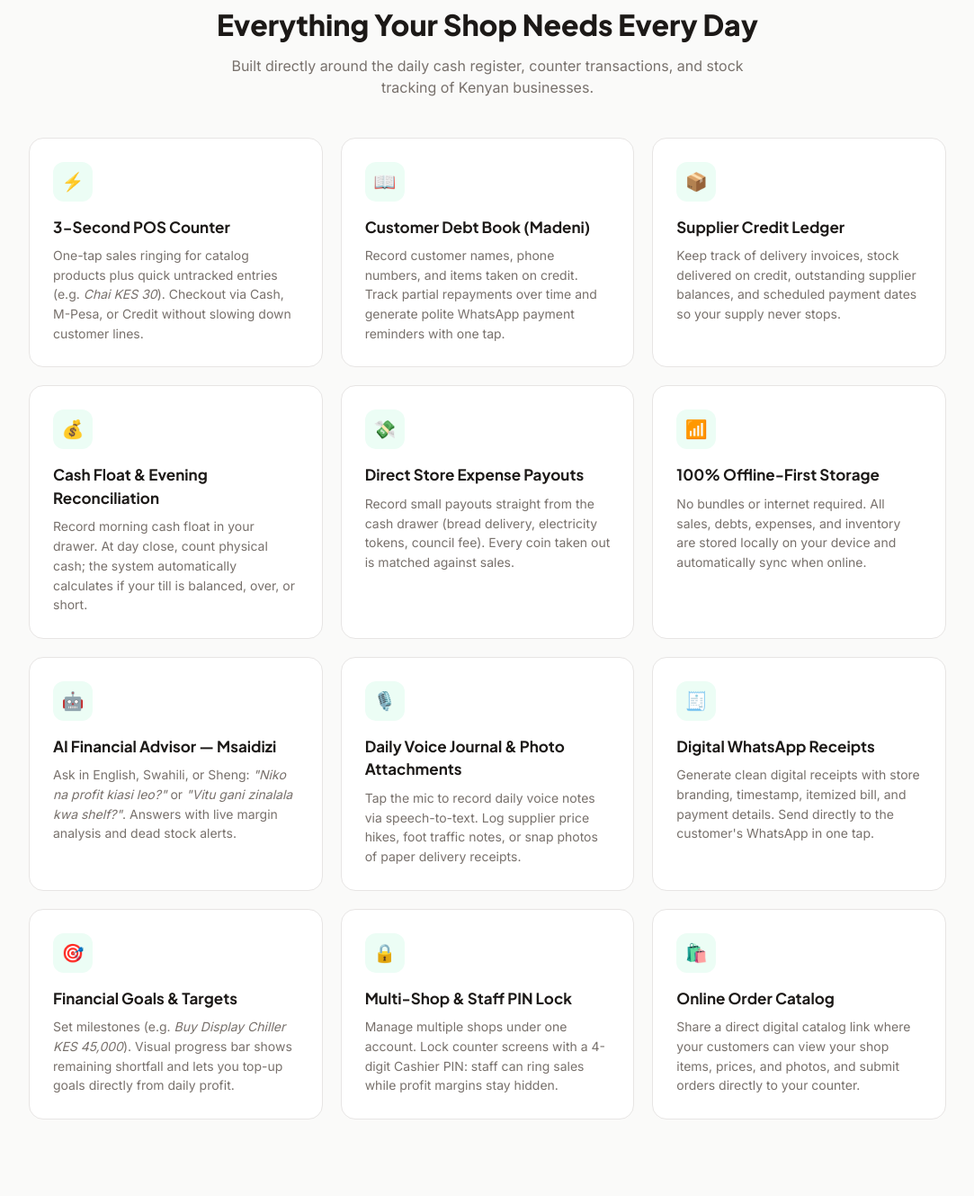
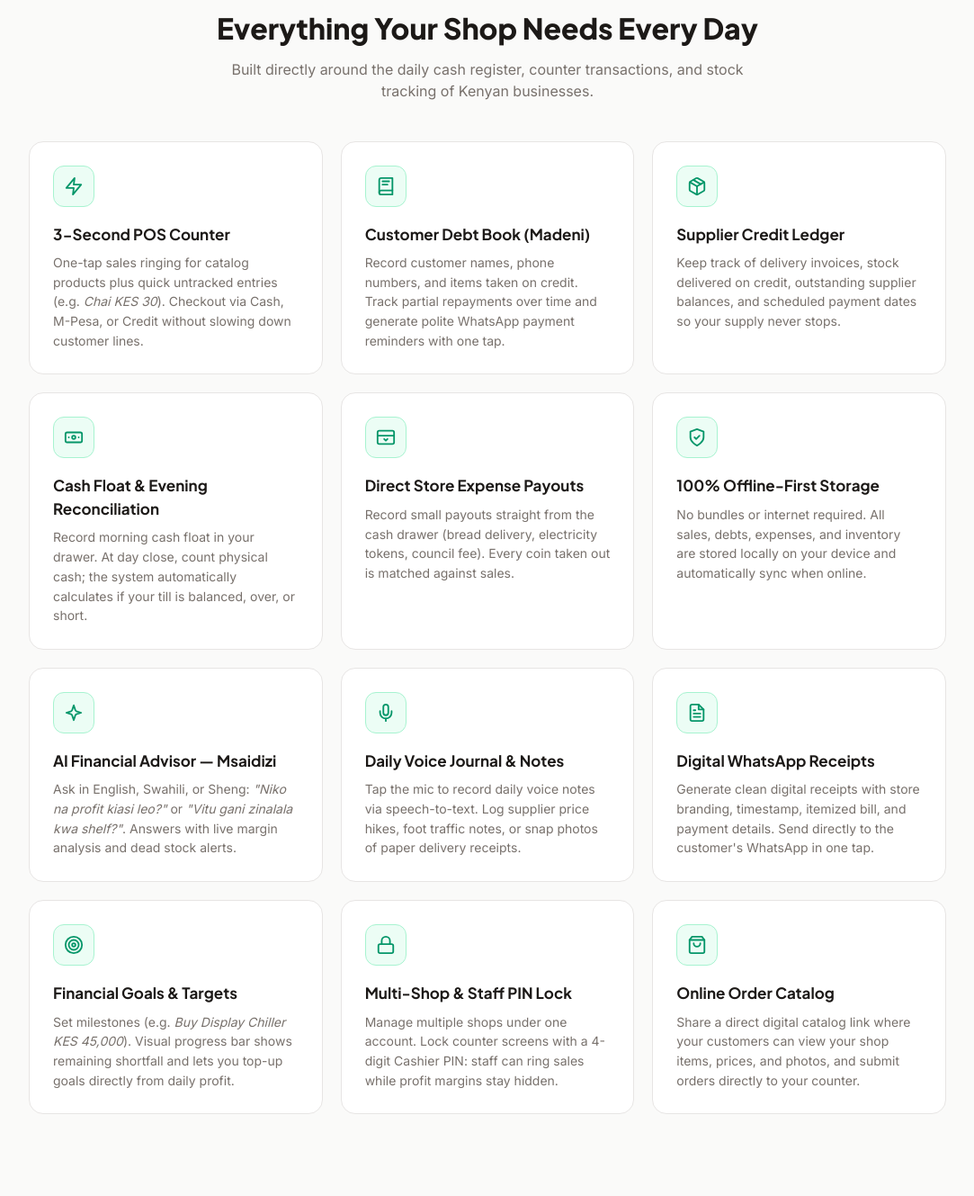
Before and after one commit to DUKE21-BYTE/PangaBiz, a plain HTML site: page index.html in a window 1280 px wide. Shown: the part 928-2257 px from the top of the page at 90% size, without its empty margins (98-1181 px from the left). Drawn offline with Linux system fonts and the light colour scheme; no server answers.

Commit message:
feat: replace emojis with clean svg icons, add official brand logo, and point web app links to signup

```diff
--- a/index.html
+++ b/index.html
@@ -46,9 +46,10 @@
             backdrop-filter: blur(12px);
             border-bottom: 1px solid var(--card-border);
         }
-        .nav-row { display: flex; align-items: center; justify-content: space-between; height: 64px; }
-        .logo-wrap { display: flex; align-items: center; gap: 10px; font-weight: 800; font-size: 20px; font-family: var(--heading-font); color: var(--text-main); text-decoration: none; }
-        .logo-badge { background: #059669; color: #fff; width: 34px; height: 34px; border-radius: 9px; display: flex; align-items: center; justify-content: center; font-weight: 800; font-size: 17px; }
+        .nav-row { display: flex; align-items: center; justify-content: space-between; height: 68px; }
+        .logo-wrap { display: flex; align-items: center; gap: 10px; font-weight: 800; font-size: 22px; font-family: var(--heading-font); color: var(--text-main); text-decoration: none; }
+        .logo-badge { background: #059669; color: #fff; width: 38px; height: 38px; border-radius: 11px; display: flex; align-items: center; justify-content: center; font-weight: 800; font-size: 20px; box-shadow: 0 2px 8px rgba(5, 150, 105, 0.25); }
+        .logo-text { font-weight: 800; letter-spacing: -0.03em; color: #111827; }
         .nav-links { display: flex; align-items: center; gap: 20px; }
         .nav-links a { color: var(--text-muted); text-decoration: none; font-size: 14px; font-weight: 600; transition: color .2s; }
         .nav-links a:hover { color: var(--brand-green); }
@@ -69,7 +70,7 @@
             border: 1px solid var(--card-border); padding: 16px 28px; font-size: 16px;
         }
         .btn-secondary:hover { background: #F5F5F4; }
-        .btn-sm { padding: 8px 16px; font-size: 13px; }
+        .btn-sm { padding: 9px 18px; font-size: 13px; }
 
         /* Hero */
         .hero { padding: 64px 0 44px; text-align: center; }
@@ -122,10 +123,10 @@
             border-radius: 16px; padding: 26px; transition: border-color .2s, transform .2s;
         }
         .feature-card:hover { border-color: var(--brand-green-border); transform: translateY(-2px); }
-        .feature-icon {
-            width: 44px; height: 44px; border-radius: 12px; background: var(--brand-green-light);
+        .feature-icon-box {
+            width: 46px; height: 46px; border-radius: 12px; background: var(--brand-green-light);
             color: var(--brand-green); display: flex; align-items: center; justify-content: center;
-            font-size: 20px; font-weight: 800; margin-bottom: 16px;
+            margin-bottom: 18px; border: 1px solid var(--brand-green-border);
         }
         .feature-card h4 { font-family: var(--heading-font); font-size: 17px; font-weight: 700; margin-bottom: 8px; }
         .feature-card p { font-size: 14px; color: var(--text-muted); line-height: 1.55; }
@@ -175,13 +176,13 @@
         <div class="container nav-row">
             <a href="#" class="logo-wrap">
                 <div class="logo-badge">p</div>
-                <span>pangaBIZ</span>
+                <span class="logo-text">pangaBIZ</span>
             </a>
             <div class="nav-links">
                 <a href="#features">Features</a>
                 <a href="#how-to-install">Install</a>
                 <a href="#faq">FAQ</a>
-                <a href="https://expensoo-dun.vercel.app/app" class="btn btn-secondary btn-sm" target="_blank">Open Web App</a>
+                <a href="https://expensoo-dun.vercel.app/signup" class="btn btn-secondary btn-sm" target="_blank">Sign Up / Sign In</a>
             </div>
         </div>
     </header>
@@ -203,8 +204,8 @@
                         <svg width="18" height="18" viewBox="0 0 24 24" fill="none" stroke="currentColor" stroke-width="2.5" stroke-linecap="round" stroke-linejoin="round"><path d="M21 15v4a2 2 0 0 1-2 2H5a2 2 0 0 1-2-2v-4"/><polyline points="7 10 12 15 17 10"/><line x1="12" y1="15" x2="12" y2="3"/></svg>
                         Download Android APK (Free)
                     </a>
-                    <a href="https://expensoo-dun.vercel.app/app" class="btn btn-secondary" target="_blank">
-                        Open in Browser (PC / Mobile)
+                    <a href="https://expensoo-dun.vercel.app/signup" class="btn btn-secondary" target="_blank">
+                        Open in Browser (New Register / Sign In)
                     </a>
                 </div>
 
@@ -247,74 +248,110 @@
                 </div>
 
                 <div class="feature-grid">
+                    <!-- 1. 3-Second POS -->
                     <div class="feature-card">
-                        <div class="feature-icon">⚡</div>
+                        <div class="feature-icon-box">
+                            <svg width="22" height="22" viewBox="0 0 24 24" fill="none" stroke="currentColor" stroke-width="2" stroke-linecap="round" stroke-linejoin="round"><polygon points="13 2 3 14 12 14 11 22 21 10 12 10 13 2"/></svg>
+                        </div>
                         <h4>3-Second POS Counter</h4>
                         <p>One-tap sales ringing for catalog products plus quick untracked entries (e.g. <em>Chai KES 30</em>). Checkout via Cash, M-Pesa, or Credit without slowing down customer lines.</p>
                     </div>
 
+                    <!-- 2. Customer Madeni Book -->
                     <div class="feature-card">
-                        <div class="feature-icon">📖</div>
+                        <div class="feature-icon-box">
+                            <svg width="22" height="22" viewBox="0 0 24 24" fill="none" stroke="currentColor" stroke-width="2" stroke-linecap="round" stroke-linejoin="round"><path d="M4 19.5A2.5 2.5 0 0 1 6.5 17H20"/><path d="M6.5 2H20v20H6.5A2.5 2.5 0 0 1 4 19.5v-15A2.5 2.5 0 0 1 6.5 2z"/><line x1="8" y1="6" x2="16" y2="6"/><line x1="8" y1="10" x2="14" y2="10"/></svg>
+                        </div>
                         <h4>Customer Debt Book (Madeni)</h4>
                         <p>Record customer names, phone numbers, and items taken on credit. Track partial repayments over time and generate polite WhatsApp payment reminders with one tap.</p>
                     </div>
 
+                    <!-- 3. Supplier Credit Ledger -->
                     <div class="feature-card">
-                        <div class="feature-icon">📦</div>
+                        <div class="feature-icon-box">
+                            <svg width="22" height="22" viewBox="0 0 24 24" fill="none" stroke="currentColor" stroke-width="2" stroke-linecap="round" stroke-linejoin="round"><line x1="16.5" y1="9.4" x2="7.5" y2="4.21"/><path d="M21 16V8a2 2 0 0 0-1-1.73l-7-4a2 2 0 0 0-2 0l-7 4A2 2 0 0 0 3 8v8a2 2 0 0 0 1 1.73l7 4a2 2 0 0 0 2 0l7-4A2 2 0 0 0 21 16z"/><polyline points="3.27 6.96 12 12.01 20.73 6.96"/><line x1="12" y1="22.08" x2="12" y2="12"/></svg>
+                        </div>
                         <h4>Supplier Credit Ledger</h4>
                         <p>Keep track of delivery invoices, stock delivered on credit, outstanding supplier balances, and scheduled payment dates so your supply never stops.</p>
                     </div>
 
+                    <!-- 4. Cash Float & Reconciliation -->
                     <div class="feature-card">
-                        <div class="feature-icon">💰</div>
+                        <div class="feature-icon-box">
+                            <svg width="22" height="22" viewBox="0 0 24 24" fill="none" stroke="currentColor" stroke-width="2" stroke-linecap="round" stroke-linejoin="round"><rect x="2" y="6" width="20" height="12" rx="2"/><circle cx="12" cy="12" r="2"/><path d="M6 12h.01M18 12h.01"/></svg>
+                        </div>
                         <h4>Cash Float & Evening Reconciliation</h4>
                         <p>Record morning cash float in your drawer. At day close, count physical cash; the system automatically calculates if your till is balanced, over, or short.</p>
                     </div>
 
+                    <!-- 5. Expense Payouts -->
                     <div class="feature-card">
-                        <div class="feature-icon">💸</div>
+                        <div class="feature-icon-box">
+                            <svg width="22" height="22" viewBox="0 0 24 24" fill="none" stroke="currentColor" stroke-width="2" stroke-linecap="round" stroke-linejoin="round"><rect x="2" y="4" width="20" height="16" rx="2"/><line x1="2" y1="10" x2="22" y2="10"/><path d="m14 14-2 2-2-2"/></svg>
+                        </div>
                         <h4>Direct Store Expense Payouts</h4>
                         <p>Record small payouts straight from the cash drawer (bread delivery, electricity tokens, council fee). Every coin taken out is matched against sales.</p>
                     </div>
 
+                    <!-- 6. Offline-First Storage -->
                     <div class="feature-card">
-                        <div class="feature-icon">📶</div>
+                        <div class="feature-icon-box">
+                            <svg width="22" height="22" viewBox="0 0 24 24" fill="none" stroke="currentColor" stroke-width="2" stroke-linecap="round" stroke-linejoin="round"><path d="M12 22s8-4 8-10V5l-8-3-8 3v7c0 6 8 10 8 10z"/><path d="m9 12 2 2 4-4"/></svg>
+                        </div>
                         <h4>100% Offline-First Storage</h4>
                         <p>No bundles or internet required. All sales, debts, expenses, and inventory are stored locally on your device and automatically sync when online.</p>
                     </div>
 
+                    <!-- 7. AI Financial Advisor -->
                     <div class="feature-card">
-                        <div class="feature-icon">🤖</div>
+                        <div class="feature-icon-box">
+                            <svg width="22" height="22" viewBox="0 0 24 24" fill="none" stroke="currentColor" stroke-width="2" stroke-linecap="round" stroke-linejoin="round"><path d="m12 3-1.9 5.8a2 2 0 0 1-1.3 1.3L3 12l5.8 1.9a2 2 0 0 1 1.3 1.3L12 21l1.9-5.8a2 2 0 0 1 1.3-1.3L21 12l-5.8-1.9a2 2 0 0 1-1.3-1.3z"/></svg>
+                        </div>
                         <h4>AI Financial Advisor — Msaidizi</h4>
                         <p>Ask in English, Swahili, or Sheng: <em>"Niko na profit kiasi leo?"</em> or <em>"Vitu gani zinalala kwa shelf?"</em>. Answers with live margin analysis and dead stock alerts.</p>
                     </div>
 
+                    <!-- 8. Voice Journal -->
                     <div class="feature-card">
-                        <div class="feature-icon">🎙️</div>
-                        <h4>Daily Voice Journal & Photo Attachments</h4>
+                        <div class="feature-icon-box">
+                            <svg width="22" height="22" viewBox="0 0 24 24" fill="none" stroke="currentColor" stroke-width="2" stroke-linecap="round" stroke-linejoin="round"><path d="M12 2a3 3 0 0 0-3 3v7a3 3 0 0 0 6 0V5a3 3 0 0 0-3-3Z"/><path d="M19 10v2a7 7 0 0 1-14 0v-2"/><line x1="12" y1="19" x2="12" y2="22"/></svg>
+                        </div>
+                        <h4>Daily Voice Journal & Notes</h4>
                         <p>Tap the mic to record daily voice notes via speech-to-text. Log supplier price hikes, foot traffic notes, or snap photos of paper delivery receipts.</p>
                     </div>
 
+                    <!-- 9. WhatsApp Receipts -->
                     <div class="feature-card">
-                        <div class="feature-icon">🧾</div>
+                        <div class="feature-icon-box">
+                            <svg width="22" height="22" viewBox="0 0 24 24" fill="none" stroke="currentColor" stroke-width="2" stroke-linecap="round" stroke-linejoin="round"><path d="M14 2H6a2 2 0 0 0-2 2v16a2 2 0 0 0 2 2h12a2 2 0 0 0 2-2V8z"/><polyline points="14 2 14 8 20 8"/><line x1="16" y1="13" x2="8" y2="13"/><line x1="16" y1="17" x2="8" y2="17"/><polyline points="10 9 9 9 8 9"/></svg>
+                        </div>
                         <h4>Digital WhatsApp Receipts</h4>
                         <p>Generate clean digital receipts with store branding, timestamp, itemized bill, and payment details. Send directly to the customer's WhatsApp in one tap.</p>
                     </div>
 
+                    <!-- 10. Goals & Targets -->
                     <div class="feature-card">
-                        <div class="feature-icon">🎯</div>
+                        <div class="feature-icon-box">
+                            <svg width="22" height="22" viewBox="0 0 24 24" fill="none" stroke="currentColor" stroke-width="2" stroke-linecap="round" stroke-linejoin="round"><circle cx="12" cy="12" r="10"/><circle cx="12" cy="12" r="6"/><circle cx="12" cy="12" r="2"/></svg>
+                        </div>
                         <h4>Financial Goals & Targets</h4>
                         <p>Set milestones (e.g. <em>Buy Display Chiller KES 45,000</em>). Visual progress bar shows remaining shortfall and lets you top-up goals directly from daily profit.</p>
                     </div>
 
+                    <!-- 11. Staff PIN Lock -->
                     <div class="feature-card">
-                        <div class="feature-icon">🔒</div>
+                        <div class="feature-icon-box">
+                            <svg width="22" height="22" viewBox="0 0 24 24" fill="none" stroke="currentColor" stroke-width="2" stroke-linecap="round" stroke-linejoin="round"><rect x="3" y="11" width="18" height="11" rx="2" ry="2"/><path d="M7 11V7a5 5 0 0 1 10 0v4"/></svg>
+                        </div>
                         <h4>Multi-Shop & Staff PIN Lock</h4>
                         <p>Manage multiple shops under one account. Lock counter screens with a 4-digit Cashier PIN: staff can ring sales while profit margins stay hidden.</p>
                     </div>
 
+                    <!-- 12. Online Catalog -->
                     <div class="feature-card">
-                        <div class="feature-icon">🛍️</div>
+                        <div class="feature-icon-box">
+                            <svg width="22" height="22" viewBox="0 0 24 24" fill="none" stroke="currentColor" stroke-width="2" stroke-linecap="round" stroke-linejoin="round"><path d="M6 2 3 6v14a2 2 0 0 0 2 2h14a2 2 0 0 0 2-2V6l-3-4z"/><line x1="3" y1="6" x2="21" y2="6"/><path d="M16 10a4 4 0 0 1-8 0"/></svg>
+                        </div>
                         <h4>Online Order Catalog</h4>
                         <p>Share a direct digital catalog link where your customers can view your shop items, prices, and photos, and submit orders directly to your counter.</p>
                     </div>
@@ -398,7 +435,7 @@
 
                     <details>
                         <summary>Can I use pangaBIZ on my laptop or PC?</summary>
-                        <p>Yes. Simply open <a href="https://expensoo-dun.vercel.app/app" target="_blank" style="color:var(--brand-green);font-weight:600;">expensoo-dun.vercel.app/app</a> in your computer browser. All sales entered on your phone or PC sync to the same store account in real time.</p>
+                        <p>Yes. Simply click <a href="https://expensoo-dun.vercel.app/signup" target="_blank" style="color:var(--brand-green);font-weight:600;">Sign Up / Sign In</a>. All sales entered on your phone or PC sync to the same store account in real time.</p>
                     </details>
 
                     <details>
@@ -426,9 +463,10 @@
                 <p>Start recording sales in 3 seconds. Free Android APK sideload or direct browser access.</p>
                 <div class="hero-actions">
                     <a href="https://github.com/DUKE21-BYTE/PangaBiz/releases/latest/download/pangabiz.apk" class="btn btn-primary">
+                        <svg width="18" height="18" viewBox="0 0 24 24" fill="none" stroke="currentColor" stroke-width="2.5" stroke-linecap="round" stroke-linejoin="round"><path d="M21 15v4a2 2 0 0 1-2 2H5a2 2 0 0 1-2-2v-4"/><polyline points="7 10 12 15 17 10"/><line x1="12" y1="15" x2="12" y2="3"/></svg>
                         Download Android APK
                     </a>
-                    <a href="https://expensoo-dun.vercel.app/app" class="btn btn-secondary" target="_blank">
+                    <a href="https://expensoo-dun.vercel.app/signup" class="btn btn-secondary" target="_blank">
                         Open Web Version
                     </a>
                 </div>
```
